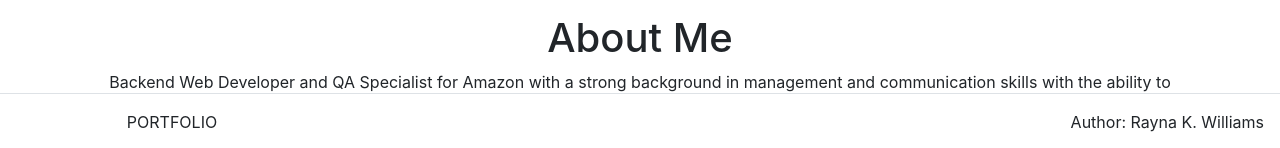
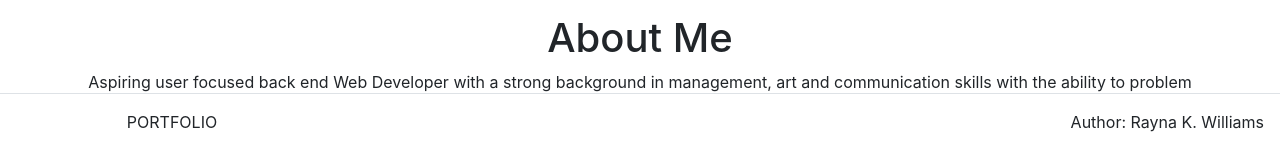
Before and after one commit to raynawilliams1993/portfolio, a React (Create React App) app: page /about in a window 1280 px wide. Shown: the part 650-798 px from the top of the page. Built offline with nearby package versions, Linux system fonts and the light colour scheme.

Commit message:
added a new paragraph to my about me page

```diff
--- a/src/components/pages/about.js
+++ b/src/components/pages/about.js
@@ -13,7 +13,7 @@ function About() {
         <h1>Rayna K. Williams</h1>
         <h2> Full Stack Web Developer</h2>
       </Hero>
-      <Container style={{ marginTop: 30, marginBottom: 60}}>
+      <Container style={{ marginTop: 30, marginBottom: 60 }}>
         <Row>
           <Col size="md-12">
             <h1>About Me</h1>
@@ -22,7 +22,7 @@ function About() {
         <Row>
           <Col size="lg-12">
             <p>
-              Backend Web Developer and QA Specialist for Amazon with a strong background in management and communication skills with the ability to problem-solve across various work environments. Earned a certificate in Full Stack Web Development from the University of Denver.
+              Aspiring user focused back end Web Developer with a strong background in management, art and communication skills with the ability to problem solve across various work environments. Strong understanding of what end-users need, and how they interact with products, websites, and platforms. Passionate about finding creative solutions and collaborating with others to create elegant, meaningful content and products with impeccable attention to detail. Earned a certificate in Full Stack Web Development from the University of Denver.
         </p>
             <p>
               Hello, my name is Rayna Williams, I am twenty-seven years old and have lived in Colorado my entire life. I am very creative, passionate and strive to live my life to the fullest. I enjoy the great outdoors, especially golf because not only am I good at it, but I know that I am also challenging myself physically and mentally as well when playing. Growing up in Denver I have developed and matured, expanding my knowledge just as the city continues to expand its limits. I enjoy the music scene and culture this city has to offer. To sum it up, I am extremely excited to enter Denver's ever-expanding tech world!
```
